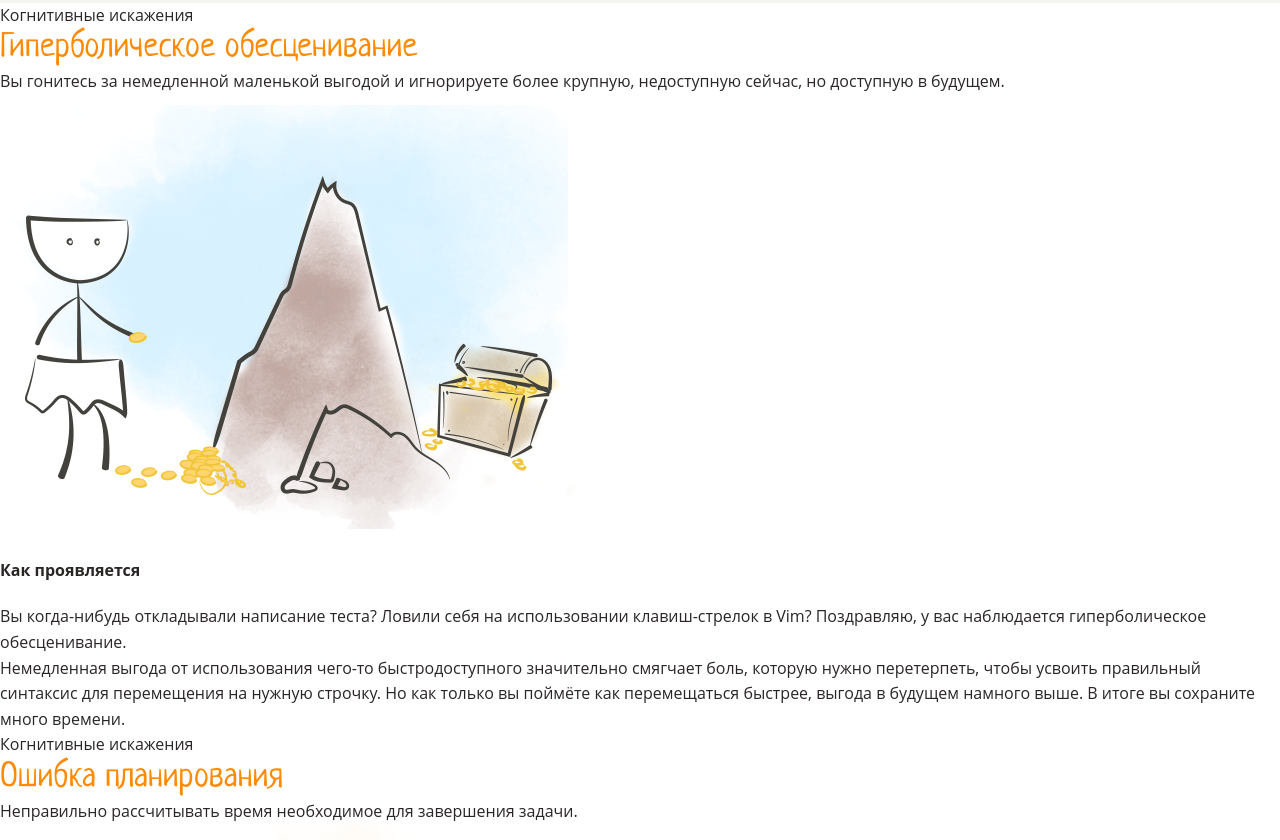
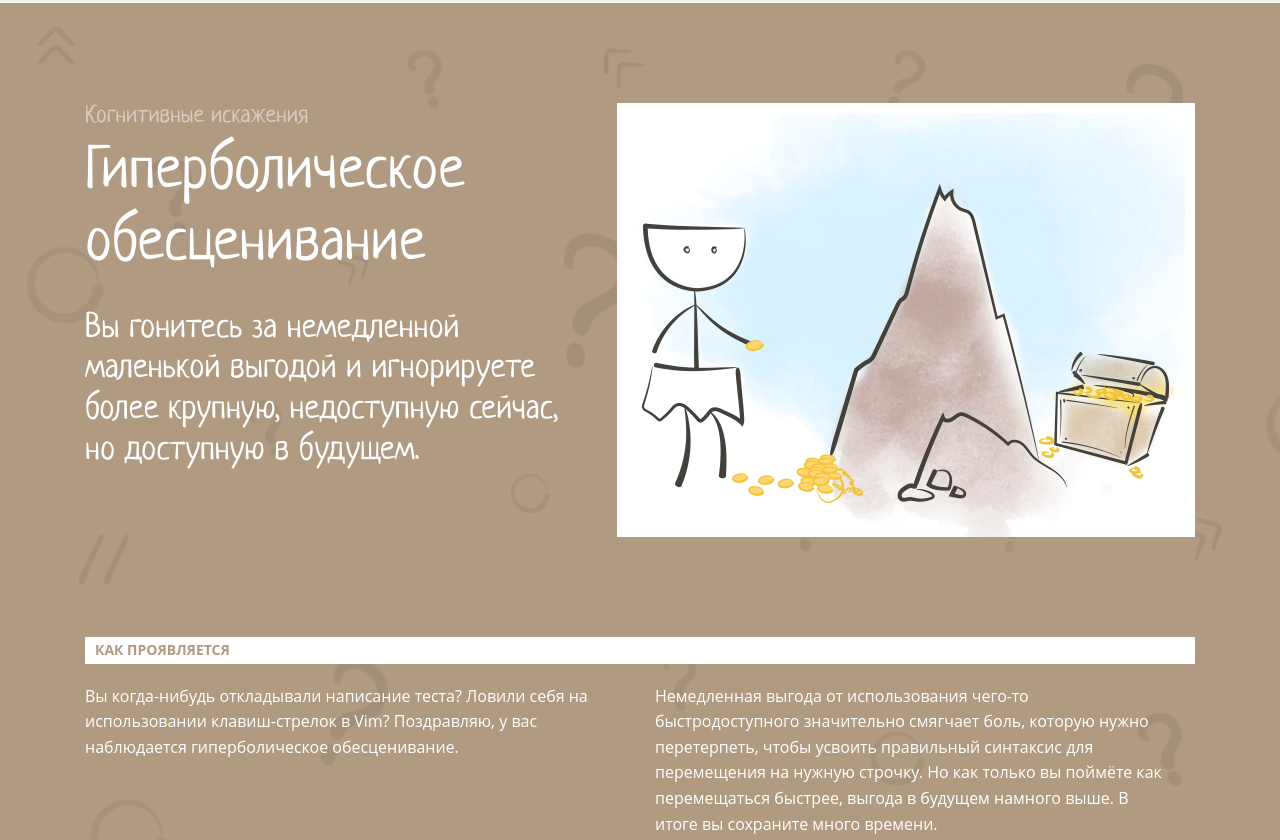
Before and after one commit to Bonamente/cognitive-biases, a website: page src/index.html in a window 1280 px wide. Shown: the part 5385-6225 px from the top of the page. Drawn offline with Linux system fonts and the light colour scheme.

Commit message:
feat: finish hyperbolic-depreciation section

```diff
--- a/src/index.html
+++ b/src/index.html
@@ -60,7 +60,7 @@
                             </a>
                         </li>
                         <li class="card card-bg-light">
-                            <a class="card-link decoration-none" href="#hyperbolic-discounting">
+                            <a class="card-link decoration-none" href="#hyperbolic-depreciation">
                                 <span class="card-number color-primary-dark">4</span>
                                 <h3 class="heading-3 card-title">Гиперболическое обесценивание</h3>
                                 <p class="color-dark">Вы гонитесь за немедленной маленькой выгодой и игнорируете более крупную, недоступную сейчас, но доступную в будущем.</p>
@@ -156,15 +156,32 @@
             </div>
         </section>
 
-        <article id="hyperbolic-discounting">
-            <p>Когнитивные искажения</p>
-            <h3 class="heading-3">Гиперболическое обесценивание</h3>
-            <p>Вы гонитесь за немедленной маленькой выгодой и игнорируете более крупную, недоступную сейчас, но доступную в будущем.</p>
-            <img src="assets/images/4.png" aria-hidden="true" alt="">
-            <h4 class="heading-4">Как проявляется</h4>
-            <p>Вы когда-нибудь откладывали написание теста? Ловили себя на использовании клавиш-стрелок в Vim? Поздравляю, у вас наблюдается гиперболическое обесценивание.</p>
-            <p>Немедленная выгода от использования чего-то быстродоступного значительно смягчает боль, которую нужно перетерпеть, чтобы усвоить правильный синтаксис для перемещения на нужную строчку. Но как только вы поймёте как перемещаться быстрее, выгода в будущем намного выше. В итоге вы сохраните много времени.</p>
-        </article>
+        <section id="hyperbolic-depreciation" class="relative bg-img bg-dark">
+            <div class="container pt-100 pb-100">
+                <div class="d-flex">
+                    <div class="column mr-30">
+                        <p class="article-intro mb-5 color-secondary-light">Когнитивные искажения</p>
+                        <h2 class="heading-2 mb-28 color-white">Гиперболическое обесценивание</h2>
+                        <p class="article-text color-white">Вы гонитесь за немедленной маленькой выгодой и игнорируете более крупную, недоступную сейчас, но доступную в будущем.</p>
+                    </div>
+                    <div class="column">
+                        <img class="d-block" width="578" height="434" src="assets/images/4.png" aria-hidden="true" alt="">
+                    </div>
+                </div>
+
+                <h3 class="heading-small-3 pt-5 pb-5 pl-10 mt-100 mb-20 uppercase color-brown bg-white">Как проявляется</h3>
+
+                <div class="d-flex color-white">
+                    <div class="column pr-30 mr-30">
+                        <p>Вы когда-нибудь откладывали написание теста? Ловили себя на использовании клавиш-стрелок в Vim? Поздравляю, у вас наблюдается гиперболическое обесценивание.</p>
+                    </div>
+                    <div class="column pr-30">
+                        <p>Немедленная выгода от использования чего-то быстродоступного значительно смягчает боль, которую нужно перетерпеть, чтобы усвоить правильный синтаксис для перемещения на нужную строчку. Но как только вы поймёте как перемещаться быстрее, выгода в будущем намного выше. В итоге вы сохраните много времени.</p>
+                    </div>
+                </div>
+            </div>
+        </section>
+
 
         <article id="planning-fallacy">
             <p>Когнитивные искажения</p>
```
